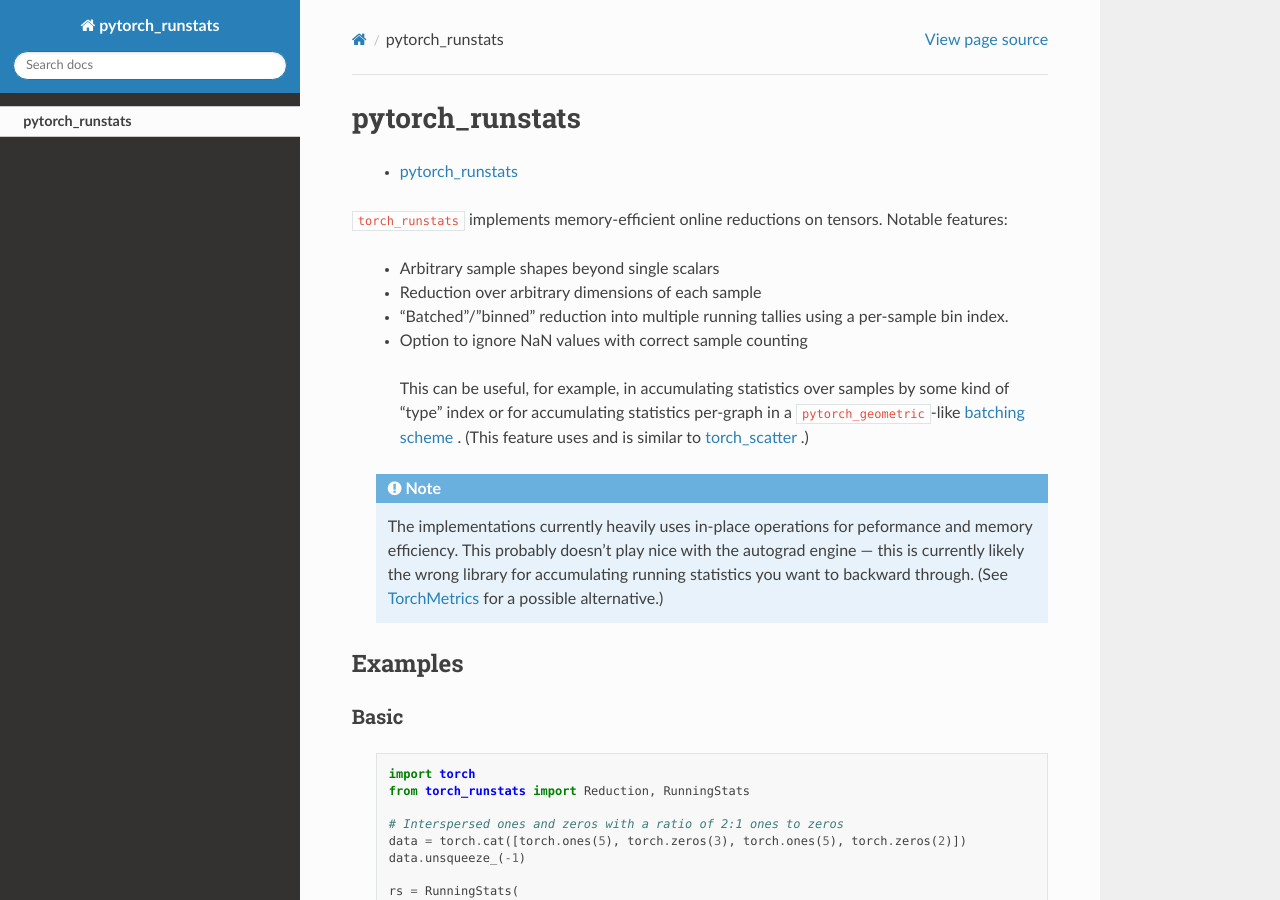
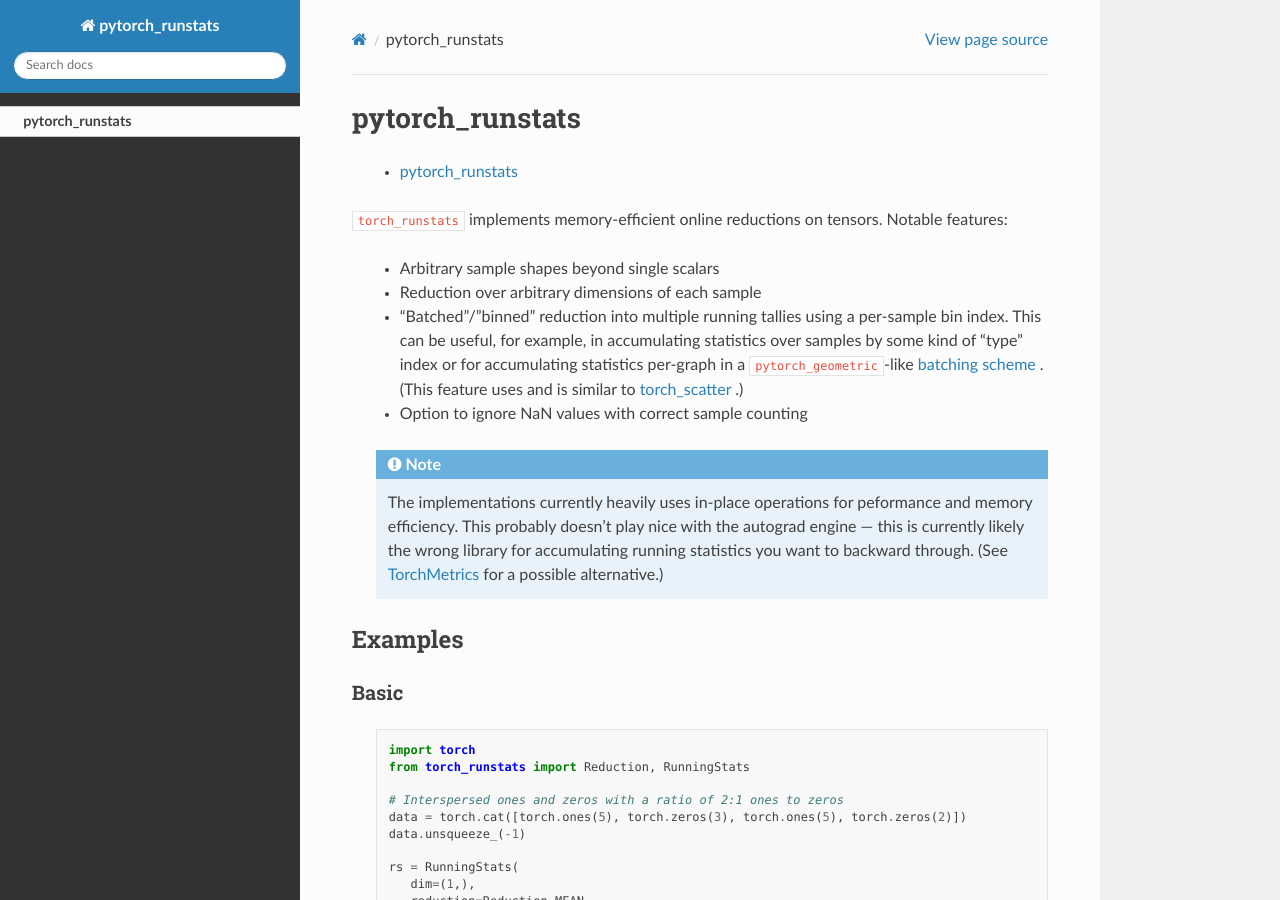
Before and after one commit to mir-group/pytorch_runstats, a Sphinx documentation site: the page built from docs/index.rst, in a window 1280 px wide and 900 px high. Built offline with Sphinx 7.4.7 and the Read the Docs theme 2.0.0, drawn with Linux system fonts in a browser that asks for light colours.

Commit message:
small docs fix

```diff
--- a/docs/index.rst
+++ b/docs/index.rst
@@ -16,10 +16,8 @@ pytorch_runstats
 
  * Arbitrary sample shapes beyond single scalars
  * Reduction over arbitrary dimensions of each sample
- * "Batched"/"binned" reduction into multiple running tallies using a per-sample bin index.
+ * "Batched"/"binned" reduction into multiple running tallies using a per-sample bin index. This can be useful, for example, in accumulating statistics over samples by some kind of "type" index or for accumulating statistics per-graph in a ``pytorch_geometric``-like `batching scheme <https://pytorch-geometric.readthedocs.io/en/latest/notes/batching.html>`_ . (This feature uses and is similar to `torch_scatter <https://pytorch-scatter.readthedocs.io/en/latest/functions/scatter.html>`_ .)
  * Option to ignore NaN values with correct sample counting
-
-  This can be useful, for example, in accumulating statistics over samples by some kind of "type" index or for accumulating statistics per-graph in a ``pytorch_geometric``-like `batching scheme <https://pytorch-geometric.readthedocs.io/en/latest/notes/batching.html>`_ . (This feature uses and is similar to `torch_scatter <https://pytorch-scatter.readthedocs.io/en/latest/functions/scatter.html>`_ .)
 
  .. note::
    The implementations currently heavily uses in-place operations for peformance and memory efficiency. This probably doesn't play nice with the autograd engine — this is currently likely the wrong library for accumulating running statistics you want to backward through. (See `TorchMetrics <https://torchmetrics.readthedocs.io/en/latest/>`_ for a possible alternative.)
```
Also changed, not shown: README.md (+1 -1 lines).
